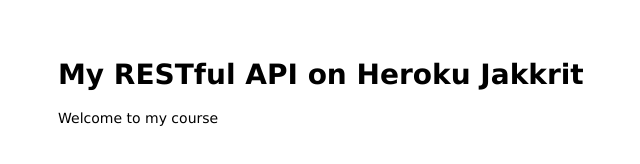
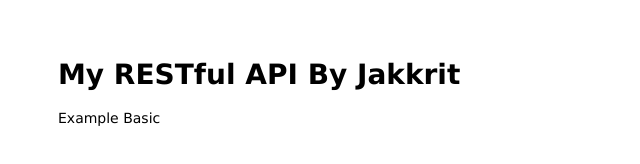
Before and after one commit to jakkrit-dev/Node-RESTFul-API-MongoDB, a website: page public/index.html in a window 1280 px wide. Shown: the whole page, without its empty margins (0-640 px from the left). Drawn offline with Linux system fonts and the light colour scheme.

Commit message:
initial commit

```diff
--- a/package.json
+++ b/package.json
@@ -4,8 +4,7 @@
   "private": true,
   "scripts": {
     "dev": "nodemon ./bin/www",
-    "preinstall": "npm install -g pm2",
-    "start": "pm2-runtime ./bin/www -i max"
+    "start": "node ./bin/www"
   },
   "dependencies": {
     "@google-cloud/storage": "^4.7.0",
--- a/public/index.html
+++ b/public/index.html
@@ -6,8 +6,8 @@
 </head>
 
 <body>
-  <h1>My RESTful API on Heroku Jakkrit</h1>
-  <p>Welcome to my course</p>
+  <h1>My RESTful API By Jakkrit</h1>
+  <p>Example Basic</p>
 </body>
 
 </html>
```
